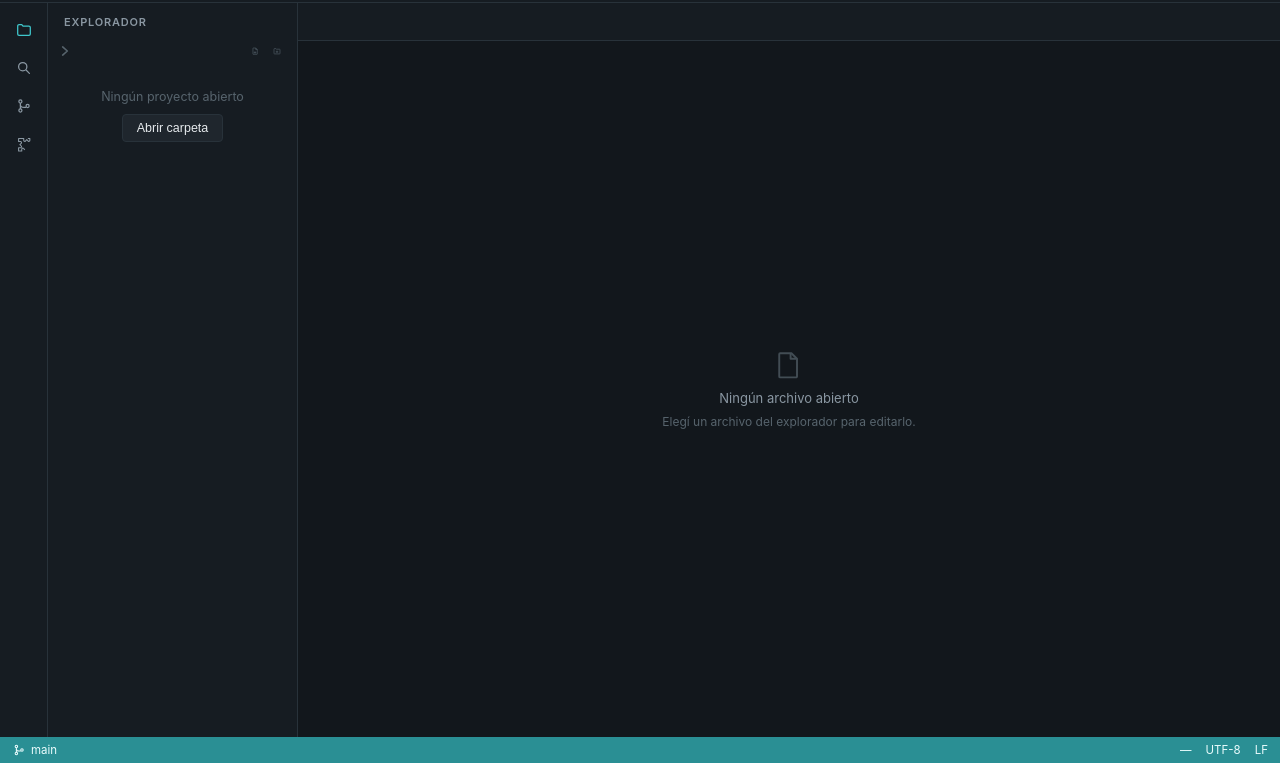
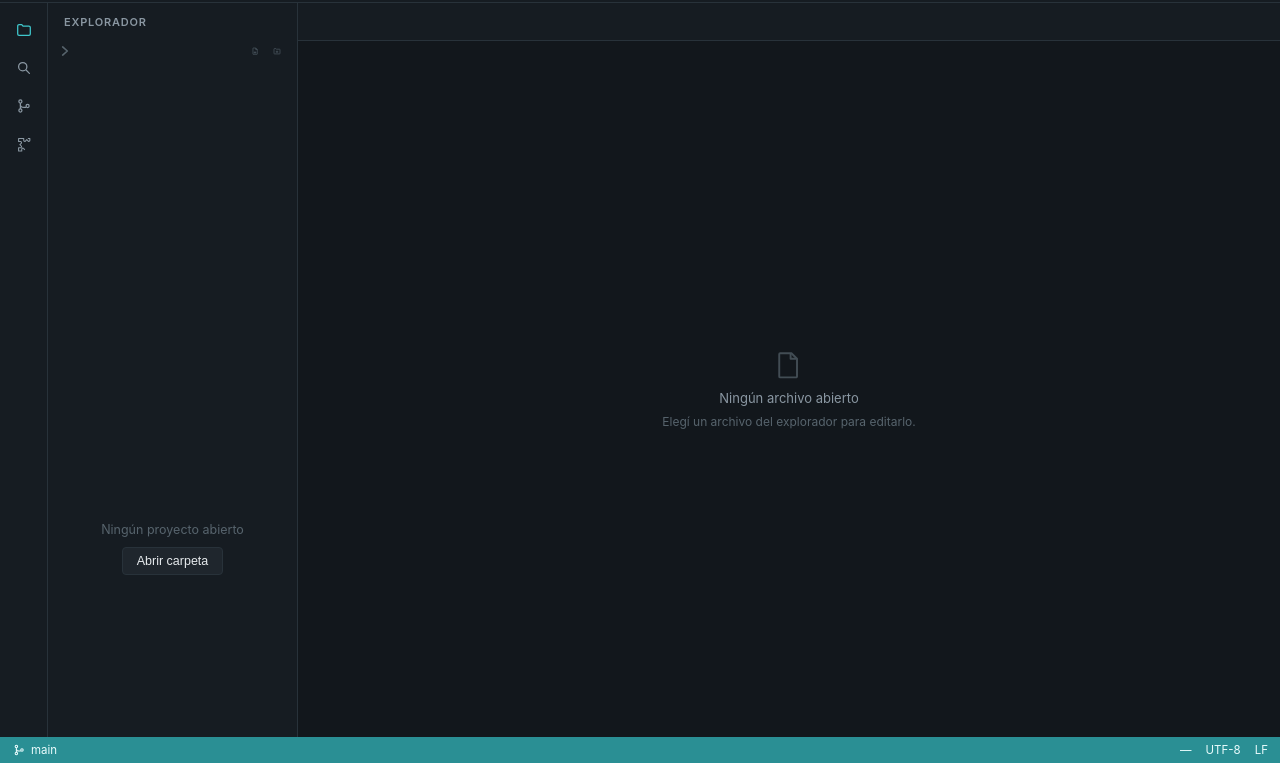
Before and after one commit to MauricioJC3/NgCode, a website built with Vite: page frontend/index.html in a window 1280 px wide. Shown: the part 37-800 px from the top of the page. Built offline with nearby package versions, Linux system fonts and the light colour scheme.

Commit message:
fix: make explorer tree fill panel height so right-click on empty space reaches the root fallback

```diff
--- a/frontend/src/style.css
+++ b/frontend/src/style.css
@@ -134,7 +134,11 @@ html, body {
   border-radius: 4px; display: flex; align-items: center; justify-content: center; cursor: pointer;
 }
 .tree-action-btn:hover { background: var(--bg-hover); color: var(--text-primary); }
-.tree { font-size: 13px; }
+/* flex: 1 makes the (otherwise shrink-to-fit) row list fill the rest of the
+   panel's height, so right-clicking below the last row still lands inside
+   #tree and hits the root-context-menu fallback instead of bubbling past it
+   into .sidebar, which has no contextmenu listener of its own. */
+.tree { font-size: 13px; flex: 1; min-height: 0; }
 .tree-row {
   display: flex; align-items: center; gap: 6px;
   padding: 3px 10px 3px calc(10px + (var(--d, 0) * 16px));
@@ -163,7 +167,7 @@ html, body {
   padding: 0 4px; outline: none;
 }
 
-.sidebar-panel { display: flex; flex-direction: column; min-height: 0; }
+.sidebar-panel { display: flex; flex-direction: column; flex: 1 1 auto; min-height: 0; }
 .sidebar-panel[hidden] { display: none; }
 
 /* ---- search panel ---- */
```
